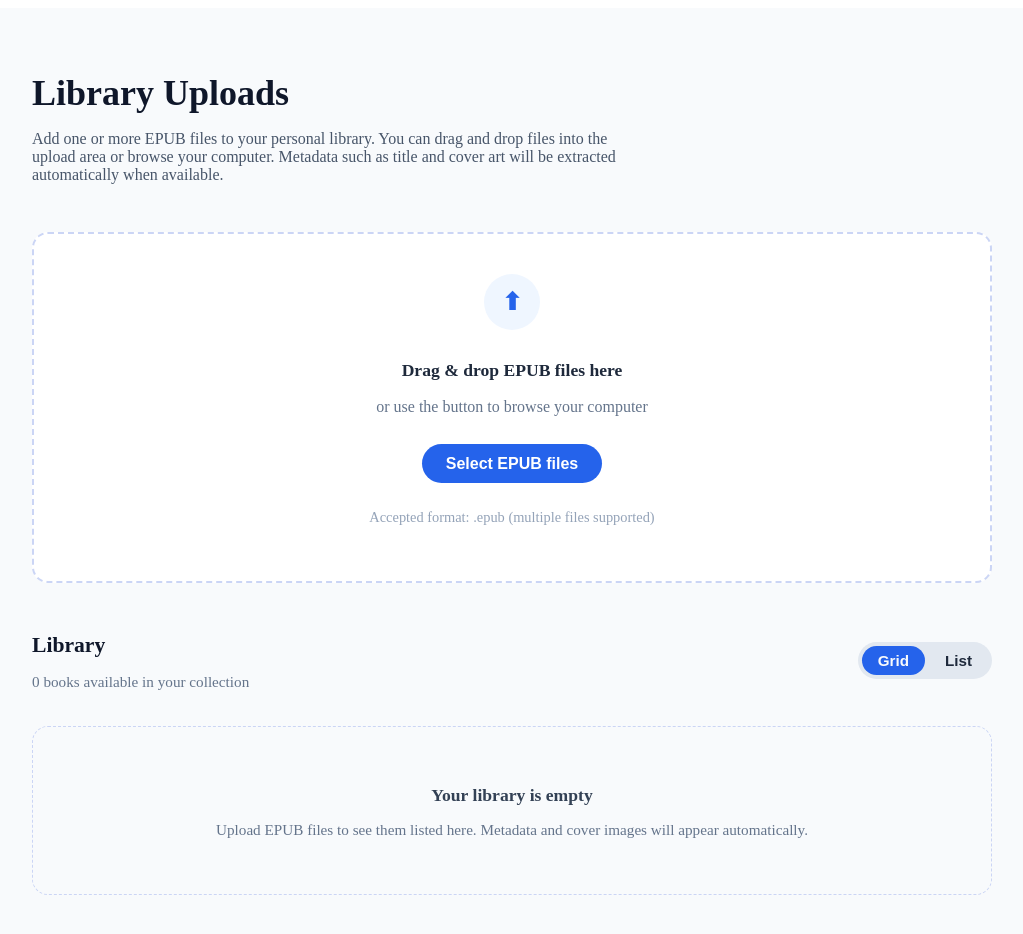
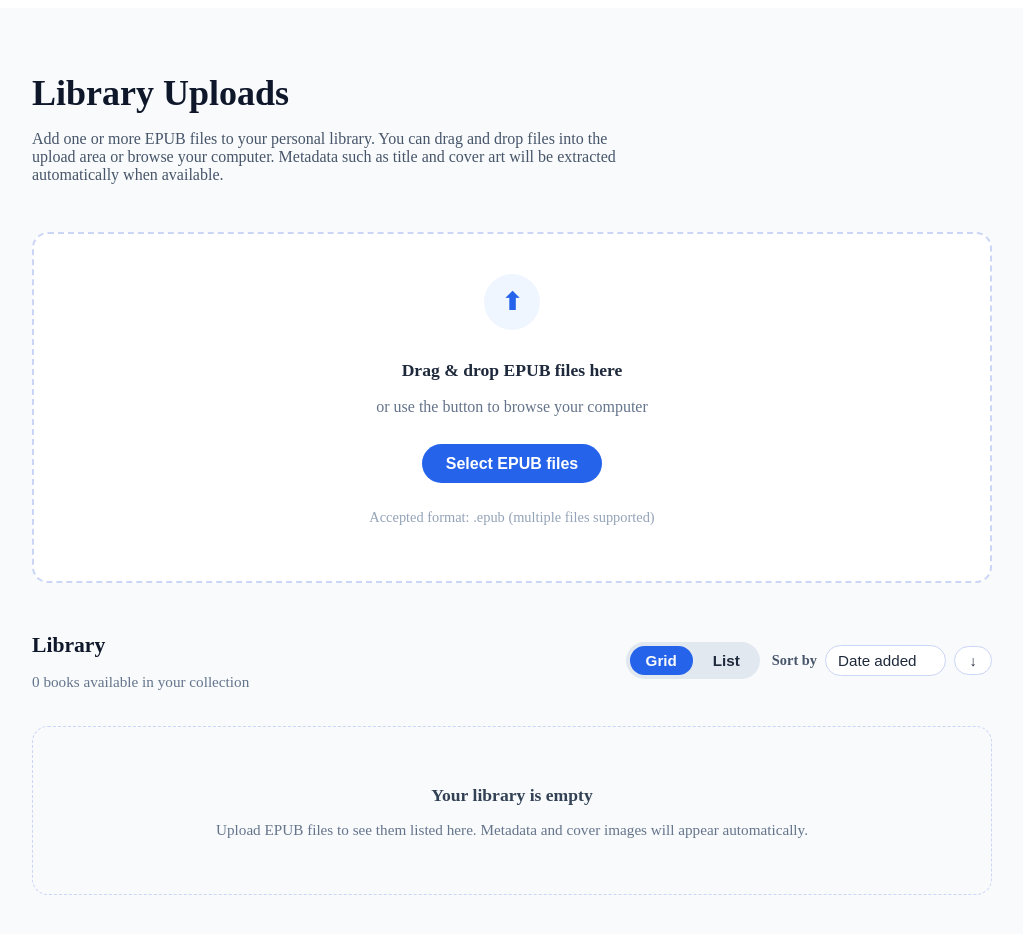
Before and after one commit to seungkilee-cs/epublib, a React (Vite) app in the folder apps/web/: page / in a window 1280 px wide. Shown: the top 934 px of the page, without its empty margins (128-1151 px from the left). Built offline with nearby package versions, Linux system fonts and the light colour scheme.

Commit message:
sorting logic for the book list

```diff
--- a/apps/web/src/components/LibraryView.tsx
+++ b/apps/web/src/components/LibraryView.tsx
@@ -3,6 +3,9 @@ import type { Book } from "@epub-reader/core";
 import { LibraryView as LibraryViewMode } from "@epub-reader/core";
 import { formatBytes } from "../utils/formatBytes";
 import { BookCard } from "./BookCard";
+
+export type LibrarySortKey = "title" | "author" | "dateAdded" | "lastOpened";
+export type LibrarySortDirection = "asc" | "desc";
 
 export interface LibraryViewProps {
   books: Book[];
@@ -13,11 +16,21 @@ export interface LibraryViewProps {
   onShowDetails?(book: Book): void;
   onDeleteBook?(book: Book): void;
   isLoading?: boolean;
+  sortKey: LibrarySortKey;
+  sortDirection: LibrarySortDirection;
+  onSortChange(key: LibrarySortKey, direction: LibrarySortDirection): void;
 }
 
 const viewOptions: Array<{ mode: LibraryViewMode; label: string }> = [
   { mode: LibraryViewMode.GRID, label: "Grid" },
   { mode: LibraryViewMode.LIST, label: "List" },
+];
+
+const sortOptions: Array<{ key: LibrarySortKey; label: string }> = [
+  { key: "title", label: "Title" },
+  { key: "author", label: "Author" },
+  { key: "dateAdded", label: "Date added" },
+  { key: "lastOpened", label: "Last read" },
 ];
 
 export function LibraryView({
@@ -29,16 +42,20 @@ export function LibraryView({
   onShowDetails,
   onDeleteBook,
   isLoading = false,
+  sortKey,
+  sortDirection,
+  onSortChange,
 }: LibraryViewProps): JSX.Element {
   return (
     <section style={{ display: "flex", flexDirection: "column", gap: "1.25rem" }}>
-      <div style={{ display: "flex", justifyContent: "space-between", alignItems: "center" }}>
+      <div style={{ display: "flex", justifyContent: "space-between", alignItems: "center", gap: "1.5rem" }}>
         <div>
           <h2 style={{ fontSize: "1.35rem", color: "#0f172a", marginBottom: "0.25rem" }}>Library</h2>
           <p style={{ color: "#64748b", fontSize: "0.95rem" }}>
             {books.length === 1 ? "1 book" : `${books.length} books`} available in your collection
           </p>
         </div>
+        <div style={{ display: "flex", alignItems: "center", gap: "0.75rem", flexWrap: "wrap" }}>
           <div
             role="group"
             aria-label="Change library view"
@@ -74,6 +91,52 @@ export function LibraryView({
                 </button>
               );
             })}
+          </div>
+
+          <div style={{ display: "flex", alignItems: "center", gap: "0.5rem" }}>
+            <label htmlFor="library-sort" style={{ fontSize: "0.9rem", color: "#475569", fontWeight: 600 }}>
+              Sort by
+            </label>
+            <select
+              id="library-sort"
+              value={sortKey}
+              onChange={(event) => onSortChange(event.target.value as LibrarySortKey, sortDirection)}
+              style={{
+                appearance: "none",
+                padding: "0.35rem 1.75rem 0.35rem 0.75rem",
+                borderRadius: "999px",
+                border: "1px solid #cbd5f5",
+                background: "white",
+                color: "#1e293b",
+                fontWeight: 500,
+                fontSize: "0.95rem",
+                position: "relative",
+              }}
+            >
+              {sortOptions.map((option) => (
+                <option key={option.key} value={option.key}>
+                  {option.label}
+                </option>
+              ))}
+            </select>
+            <button
+              type="button"
+              onClick={() => onSortChange(sortKey, sortDirection === "asc" ? "desc" : "asc")}
+              style={{
+                padding: "0.35rem 0.9rem",
+                borderRadius: "999px",
+                border: "1px solid #cbd5f5",
+                background: "white",
+                color: "#1e293b",
+                fontWeight: 600,
+                fontSize: "0.9rem",
+                cursor: "pointer",
+              }}
+              aria-label={`Change sort direction (currently ${sortDirection === "asc" ? "ascending" : "descending"})`}
+            >
+              {sortDirection === "asc" ? "↑" : "↓"}
+            </button>
+          </div>
         </div>
       </div>
 
--- a/apps/web/src/screens/LibraryScreen.tsx
+++ b/apps/web/src/screens/LibraryScreen.tsx
@@ -5,7 +5,11 @@ import type { Book } from "@epub-reader/core";
 import { LibraryView } from "@epub-reader/core";
 import { initializeServices, bookService, progressService } from "../services/appServices";
 import { formatBytes } from "../utils/formatBytes";
-import { LibraryView as LibraryViewComponent } from "../components/LibraryView";
+import {
+  LibraryView as LibraryViewComponent,
+  type LibrarySortDirection,
+  type LibrarySortKey,
+} from "../components/LibraryView";
 
 type UploadStatus = "pending" | "uploading" | "success" | "error";
 
@@ -23,6 +27,12 @@ const ACCEPTED_MIME_TYPES = new Set(["application/epub+zip"]);
 
 const generateUploadId = (): string =>
   globalThis.crypto?.randomUUID?.() ?? `upload-${Date.now()}-${Math.random().toString(36).slice(2, 10)}`;
+
+const SORT_STORAGE_KEY = "library.sortPreference";
+const DEFAULT_SORT: { key: LibrarySortKey; direction: LibrarySortDirection } = {
+  key: "dateAdded",
+  direction: "desc",
+};
 
 
 const getExtension = (name: string): string => {
@@ -46,6 +56,40 @@ export function LibraryScreen(): JSX.Element {
   const fileInputRef = useRef<HTMLInputElement | null>(null);
   const [libraryView, setLibraryView] = useState<LibraryView>(LibraryView.GRID);
   const [progressByBookId, setProgressByBookId] = useState<Record<string, number>>({});
+  const [sortKey, setSortKey] = useState<LibrarySortKey>(() => {
+    if (typeof window === "undefined") {
+      return DEFAULT_SORT.key;
+    }
+
+    try {
+      const stored = window.localStorage.getItem(SORT_STORAGE_KEY);
+      if (!stored) {
+        return DEFAULT_SORT.key;
+      }
+
+      const parsed = JSON.parse(stored) as Partial<{ key: LibrarySortKey }>;
+      return parsed.key ?? DEFAULT_SORT.key;
+    } catch {
+      return DEFAULT_SORT.key;
+    }
+  });
+  const [sortDirection, setSortDirection] = useState<LibrarySortDirection>(() => {
+    if (typeof window === "undefined") {
+      return DEFAULT_SORT.direction;
+    }
+
+    try {
+      const stored = window.localStorage.getItem(SORT_STORAGE_KEY);
+      if (!stored) {
+        return DEFAULT_SORT.direction;
+      }
+
+      const parsed = JSON.parse(stored) as Partial<{ direction: LibrarySortDirection }>;
+      return parsed.direction ?? DEFAULT_SORT.direction;
+    } catch {
+      return DEFAULT_SORT.direction;
+    }
+  });
   const navigate = useNavigate();
 
   const loadLibrary = useCallback(async () => {
@@ -223,6 +267,67 @@ export function LibraryScreen(): JSX.Element {
   }, []);
 
   const successfulUploads = useMemo(() => uploads.filter((upload) => upload.status === "success").length, [uploads]);
+
+  const sortedBooks = useMemo(() => {
+    const booksCopy = [...books];
+
+    const compareStrings = (a: string | undefined, b: string | undefined): number => {
+      return (a ?? "").localeCompare(b ?? "", undefined, { sensitivity: "base" });
+    };
+
+    const getDateValue = (value?: Date): number => {
+      if (!value) {
+        return 0;
+      }
+      const time = value instanceof Date ? value.getTime() : new Date(value).getTime();
+      return Number.isNaN(time) ? 0 : time;
+    };
+
+    booksCopy.sort((a, b) => {
+      let result = 0;
+
+      switch (sortKey) {
+        case "title":
+          result = compareStrings(a.title, b.title);
+          break;
+        case "author":
+          result = compareStrings(a.author, b.author);
+          break;
+        case "dateAdded":
+          result = getDateValue(a.dateAdded) - getDateValue(b.dateAdded);
+          break;
+        case "lastOpened":
+          result = getDateValue(a.lastOpened) - getDateValue(b.lastOpened);
+          break;
+        default:
+          result = 0;
+      }
+
+      if (result === 0 && sortKey !== "title") {
+        result = compareStrings(a.title, b.title);
+      }
+
+      return sortDirection === "asc" ? result : -result;
+    });
+
+    return booksCopy;
+  }, [books, sortDirection, sortKey]);
+
+  const handleSortChange = useCallback((nextKey: LibrarySortKey, nextDirection: LibrarySortDirection) => {
+    setSortKey(nextKey);
+    setSortDirection(nextDirection);
+
+    if (typeof window !== "undefined") {
+      try {
+        window.localStorage.setItem(
+          SORT_STORAGE_KEY,
+          JSON.stringify({ key: nextKey, direction: nextDirection })
+        );
+      } catch {
+        // ignore persistence errors
+      }
+    }
+  }, []);
 
   const handleOpenBook = useCallback(
     (book: Book) => {
@@ -440,7 +545,7 @@ export function LibraryScreen(): JSX.Element {
         ) : null}
 
         <LibraryViewComponent
-          books={books}
+          books={sortedBooks}
           view={libraryView}
           onViewChange={setLibraryView}
           onOpenBook={handleOpenBook}
@@ -448,6 +553,9 @@ export function LibraryScreen(): JSX.Element {
           onDeleteBook={handleDeleteBook}
           progressByBookId={progressByBookId}
           isLoading={isUploading}
+          sortKey={sortKey}
+          sortDirection={sortDirection}
+          onSortChange={handleSortChange}
         />
       </div>
     </div>
--- a/apps/web/src/screens/ReaderScreen.tsx
+++ b/apps/web/src/screens/ReaderScreen.tsx
@@ -1,5 +1,5 @@
 import { useEffect, useState, useCallback, useMemo } from "react";
-import { useParams } from "react-router-dom";
+import { useNavigate, useParams } from "react-router-dom";
 import { ReaderView, ThemeProvider } from "@epub-reader/ui";
 import type { ReadingProgress } from "@epub-reader/core";
 import {
@@ -25,6 +25,7 @@ export function ReaderScreen() {
 
   const readerService = useMemo(() => createEPUBService(), []);
   const { bookId: routeBookId } = useParams<{ bookId?: string }>();
+  const navigate = useNavigate();
 
   useEffect(() => {
     let cancelled = false;
@@ -147,6 +148,10 @@ export function ReaderScreen() {
     }
   }, []);
 
+  const handleReturnToLibrary = useCallback(() => {
+    navigate("/");
+  }, [navigate]);
+
   if (error) {
     return (
       <div role="alert" style={{ padding: "2rem" }}>
@@ -154,6 +159,13 @@ export function ReaderScreen() {
         <div>
           <button type="button" onClick={handleOpenLocal} style={{ marginTop: "1rem" }}>
             Open local EPUB…
+          </button>
+          <button
+            type="button"
+            onClick={handleReturnToLibrary}
+            style={{ marginTop: "1rem", marginLeft: "0.75rem" }}
+          >
+            Back to library
           </button>
         </div>
       </div>
@@ -171,6 +183,13 @@ export function ReaderScreen() {
         <div>
           <button type="button" onClick={handleOpenLocal} style={{ marginTop: "1rem" }}>
             Open local EPUB…
+          </button>
+          <button
+            type="button"
+            onClick={handleReturnToLibrary}
+            style={{ marginTop: "1rem", marginLeft: "0.75rem" }}
+          >
+            Back to library
           </button>
         </div>
       </div>
@@ -206,6 +225,9 @@ export function ReaderScreen() {
           <button type="button" onClick={handleOpenLocal} style={{ padding: "0.25rem 0.75rem" }}>
             Open EPUB…
           </button>
+          <button type="button" onClick={handleReturnToLibrary} style={{ padding: "0.25rem 0.75rem" }}>
+            Back to library
+          </button>
         </div>
       </div>
     </ThemeProvider>
```
Lines whose indentation alone changed are shown as unchanged.
